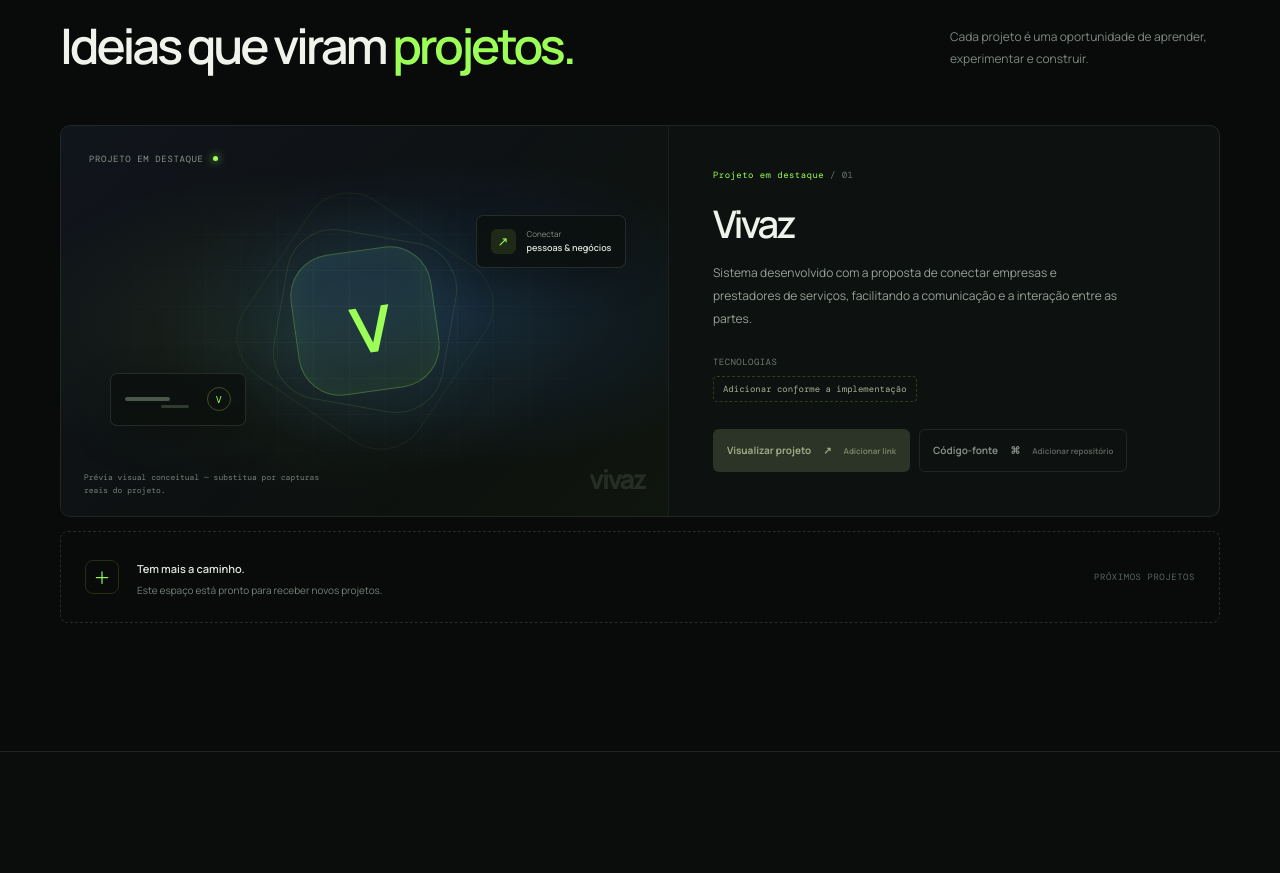
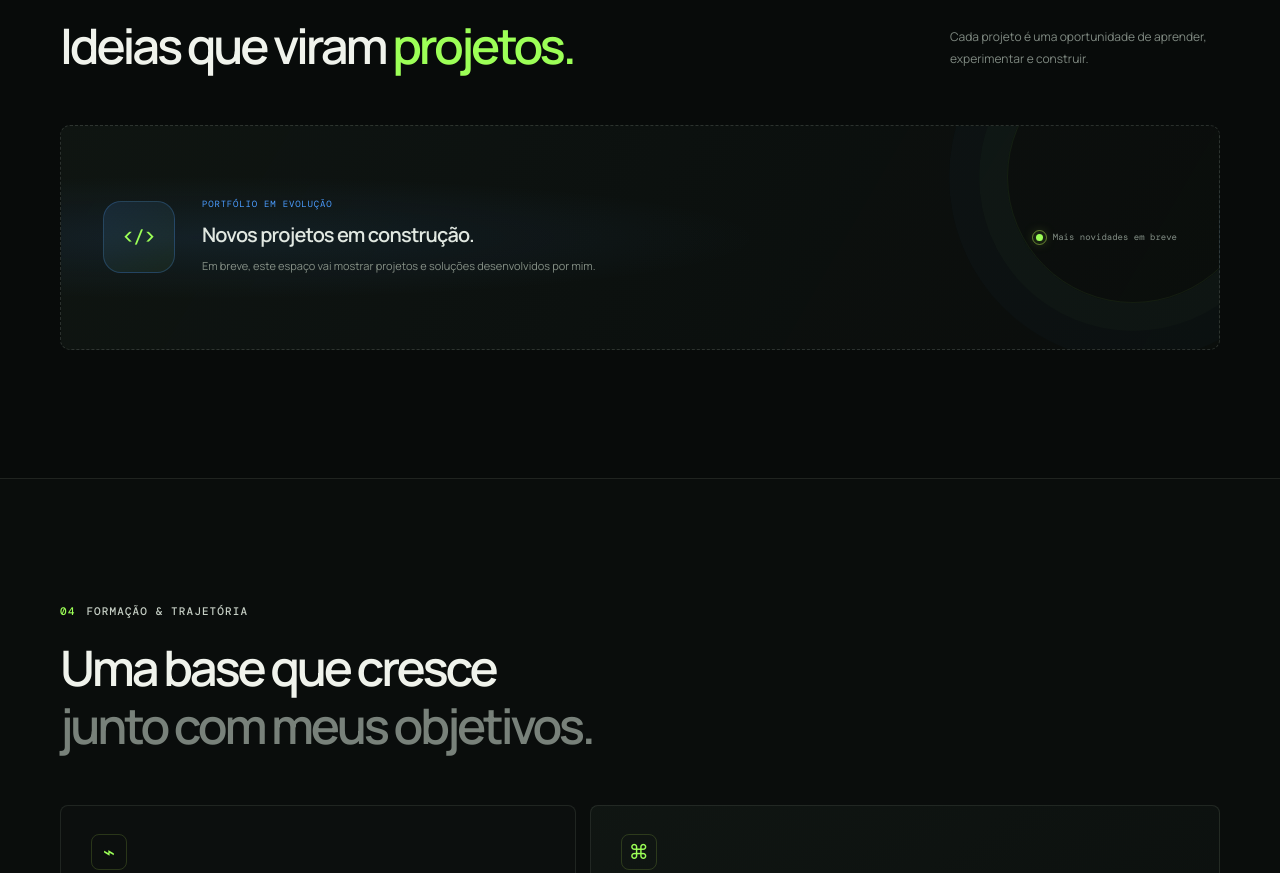
Before and after one commit to Matheus1922/matheus-portfolio, a plain HTML site: page index.html in a window 1280 px wide. Shown: the part 2427-3300 px from the top of the page. Drawn offline with nearby package versions, Linux system fonts and the light colour scheme.

Commit message:
Atualiza perfil GitHub e remove projeto Vivaz

```diff
--- a/index.html
+++ b/index.html
@@ -55,7 +55,7 @@
             </div>
             <div class="hero-socials" aria-label="Redes profissionais">
               <span>Encontre-me</span>
-              <a class="placeholder-link" href="https://github.com/" target="_blank" rel="noopener noreferrer" aria-label="GitHub">GitHub <span aria-hidden="true">↗</span></a>
+              <a class="placeholder-link" href="https://github.com/Matheus1922" target="_blank" rel="noopener noreferrer" aria-label="Perfil de Matheus no GitHub">GitHub <span aria-hidden="true">↗</span></a>
               <a class="placeholder-link" href="#contato" aria-label="Adicionar endereço do LinkedIn">LinkedIn <span aria-hidden="true">↗</span></a>
             </div>
           </div>
@@ -177,35 +177,14 @@
             <p class="heading-aside">Cada projeto é uma oportunidade de aprender, experimentar e construir.</p>
           </div>
 
-          <article class="project-feature">
-            <div class="project-art" aria-label="Representação visual conceitual do projeto Vivaz">
-              <div class="project-art-grid" aria-hidden="true"></div>
-              <div class="vivaz-mark" aria-hidden="true"><span>v</span></div>
-              <span class="project-art-label">PROJETO EM DESTAQUE <i></i></span>
-              <div class="project-mini-card mini-card-top" aria-hidden="true"><span class="mini-icon">↗</span><span>Conectar<br><b>pessoas & negócios</b></span></div>
-              <div class="project-mini-card mini-card-bottom" aria-hidden="true"><span class="mini-line"></span><span class="mini-line short"></span><span class="mini-avatar">V</span></div>
-              <span class="project-art-word" aria-hidden="true">vivaz</span>
-              <span class="project-art-disclaimer">Prévia visual conceitual — substitua por capturas reais do projeto.</span>
+          <div class="projects-empty">
+            <span class="empty-project-icon" aria-hidden="true">&lt;/&gt;</span>
+            <div>
+              <p class="empty-project-label">PORTFÓLIO EM EVOLUÇÃO</p>
+              <h3>Novos projetos em construção.</h3>
+              <p>Em breve, este espaço vai mostrar projetos e soluções desenvolvidos por mim.</p>
             </div>
-            <div class="project-details">
-              <p class="project-kicker"><span>Projeto em destaque</span> / 01</p>
-              <h3>Vivaz</h3>
-              <p class="project-description">Sistema desenvolvido com a proposta de conectar empresas e prestadores de serviços, facilitando a comunicação e a interação entre as partes.</p>
-              <div class="project-tech">
-                <span class="tech-label">Tecnologias</span>
-                <span class="tech-placeholder">Adicionar conforme a implementação</span>
-              </div>
-              <div class="project-links">
-                <span class="button button-disabled" aria-disabled="true">Visualizar projeto <span aria-hidden="true">↗</span><small>Adicionar link</small></span>
-                <span class="button button-outline-disabled" aria-disabled="true">Código-fonte <span aria-hidden="true">⌘</span><small>Adicionar repositório</small></span>
-              </div>
-            </div>
-          </article>
-
-          <div class="project-next">
-            <span class="next-icon" aria-hidden="true">＋</span>
-            <div><strong>Tem mais a caminho.</strong><p>Este espaço está pronto para receber novos projetos.</p></div>
-            <span class="next-label">PRÓXIMOS PROJETOS</span>
+            <span class="empty-project-status"><span class="status-pulse"></span> Mais novidades em breve</span>
           </div>
         </div>
       </section>
@@ -257,7 +236,7 @@
               <a class="placeholder-contact" href="tel:+5511915018496">(11) 91501-8496</a>
               <span class="direct-divider"></span>
               <a class="placeholder-link" href="#contato" aria-label="Adicionar endereço do LinkedIn">LinkedIn <span aria-hidden="true">↗</span></a>
-              <a class="placeholder-link" href="https://github.com/" target="_blank" rel="noopener noreferrer" aria-label="GitHub">GitHub <span aria-hidden="true">↗</span></a>
+              <a class="placeholder-link" href="https://github.com/Matheus1922" target="_blank" rel="noopener noreferrer" aria-label="Perfil de Matheus no GitHub">GitHub <span aria-hidden="true">↗</span></a>
             </div>
           </div>
           <form class="contact-form glass-card" id="contact-form">
--- a/styles.css
+++ b/styles.css
@@ -208,44 +208,14 @@ h1, h2, h3, p { margin-top: 0; }
 .skills-footnote { display: flex; grid-column: 1/-1; align-items: center; gap: 10px; padding-top: 14px; color: #737d75; font: 9px var(--font-mono); }
 
 .projects-section { padding-top: 132px; padding-bottom: 128px; }
-.project-feature { display: grid; min-height: 390px; grid-template-columns: 1.05fr .95fr; overflow: hidden; border: 1px solid var(--line); border-radius: 10px; background: #0d110f; }
-.project-art { position: relative; display: grid; min-height: 390px; overflow: hidden; place-items: center; background: radial-gradient(ellipse at 65% 48%, rgba(44,119,218,.18), transparent 54%), radial-gradient(ellipse at 38% 53%, rgba(119,173,67,.12), transparent 55%), linear-gradient(140deg, #11151c, #0b0f0d 75%); }
-.project-art::after { position: absolute; inset: 0; border-right: 1px solid rgba(255,255,255,.06); background: linear-gradient(130deg, transparent 48%, rgba(197,255,87,.025)); content: ""; pointer-events: none; }
-.project-art-grid { position: absolute; inset: 0; background-image: linear-gradient(rgba(255,255,255,.035) 1px, transparent 1px), linear-gradient(90deg, rgba(255,255,255,.035) 1px, transparent 1px); background-size: 36px 36px; mask-image: radial-gradient(ellipse at center, black, transparent 75%); }
-.vivaz-mark { position: relative; z-index: 1; display: grid; width: 142px; height: 142px; place-items: center; transform: rotate(-8deg); border: 1px solid rgba(156,255,87,.27); border-radius: 42px; background: linear-gradient(145deg, rgba(75,157,255,.14), rgba(156,255,87,.055)); box-shadow: 0 0 80px rgba(75,157,255,.1), inset 0 0 35px rgba(156,255,87,.06); }
-.vivaz-mark::before, .vivaz-mark::after { position: absolute; width: 170px; height: 170px; transform: rotate(18deg); border: 1px solid rgba(197,255,87,.1); border-radius: 48px; content: ""; }
-.vivaz-mark::after { width: 210px; height: 210px; transform: rotate(42deg); border-color: rgba(197,255,87,.06); }
-.vivaz-mark span { color: var(--accent); font-size: 84px; font-weight: 500; letter-spacing: -.12em; line-height: 1; }
-.project-art-label { position: absolute; top: 27px; left: 28px; display: flex; align-items: center; gap: 9px; color: #89938a; font: 9px var(--font-mono); letter-spacing: .07em; }
-.project-art-label i { width: 5px; height: 5px; border-radius: 50%; background: var(--accent); box-shadow: 0 0 8px var(--accent); }
-.project-mini-card { position: absolute; z-index: 1; display: flex; align-items: center; gap: 11px; padding: 12px 14px; border: 1px solid rgba(217,234,212,.12); border-radius: 7px; background: rgba(12,17,14,.82); box-shadow: 0 10px 35px rgba(0,0,0,.26); backdrop-filter: blur(10px); color: #879188; font-size: 8px; line-height: 1.6; }
-.project-mini-card b { color: #dbe3da; font-size: 9px; font-weight: 600; }
-.mini-card-top { top: 23%; right: 7%; }
-.mini-icon { display: grid; width: 25px; height: 25px; place-items: center; border-radius: 6px; background: rgba(197,255,87,.1); color: var(--accent); font-size: 13px; }
-.mini-card-bottom { bottom: 23%; left: 8%; width: 136px; height: 53px; }
-.mini-line { width: 45px; height: 4px; border-radius: 3px; background: #4a574a; }
-.mini-line.short { position: absolute; top: 31px; left: 50px; width: 28px; height: 3px; background: #303a31; }
-.mini-avatar { display: grid; width: 24px; height: 24px; place-items: center; margin-left: auto; border: 1px solid rgba(197,255,87,.25); border-radius: 50%; color: var(--accent); font: 10px var(--font-mono); }
-.project-art-word { position: absolute; right: 24px; bottom: 19px; color: rgba(214,228,208,.12); font-size: 27px; font-weight: 800; letter-spacing: -.09em; }
-.project-art-disclaimer { position: absolute; z-index: 2; bottom: 19px; left: 23px; max-width: 250px; color: #788178; font: 8px/1.6 var(--font-mono); }
-.project-details { display: flex; flex-direction: column; justify-content: center; padding: 42px 44px; }
-.project-kicker { margin-bottom: 16px; color: #69736b; font: 9px var(--font-mono); letter-spacing: .05em; }
-.project-kicker span { color: var(--accent); }
-.project-details h3 { margin-bottom: 13px; font-size: 38px; font-weight: 600; letter-spacing: -.07em; }
-.project-description { max-width: 410px; margin-bottom: 25px; color: #98a198; font-size: 12px; line-height: 1.9; }
-.project-tech { display: flex; flex-direction: column; gap: 8px; margin-bottom: 27px; }
-.tech-label { color: #6f7970; font: 9px var(--font-mono); letter-spacing: .05em; text-transform: uppercase; }
-.tech-placeholder { width: fit-content; padding: 6px 9px; border: 1px dashed rgba(197,255,87,.19); border-radius: 4px; color: #a6b095; font: 9px var(--font-mono); }
-.project-links { display: flex; flex-wrap: wrap; gap: 9px; }
-.button-disabled, .button-outline-disabled { min-height: 43px; padding-inline: 13px; cursor: not-allowed; font-size: 10px; opacity: .7; }
-.button-disabled { background: #394332; color: #d7edb4; }
-.button-outline-disabled { border-color: rgba(255,255,255,.12); color: #b5beb6; }
-.project-links small { color: inherit; font-size: 8px; opacity: .65; }
-.project-next { display: flex; min-height: 92px; align-items: center; gap: 18px; margin-top: 14px; padding: 18px 24px; border: 1px dashed rgba(214,231,214,.15); border-radius: 8px; }
-.next-icon { display: grid; width: 34px; height: 34px; flex: 0 0 34px; place-items: center; border: 1px solid rgba(197,255,87,.15); border-radius: 8px; color: var(--accent); font-size: 17px; }
-.project-next strong { color: #dce4dc; font-size: 11px; font-weight: 600; }
-.project-next p { margin: 5px 0 0; color: #778178; font-size: 10px; }
-.next-label { margin-left: auto; color: #59645c; font: 9px var(--font-mono); letter-spacing: .06em; }
+.projects-empty { position: relative; display: flex; min-height: 225px; align-items: center; gap: 27px; overflow: hidden; padding: 36px 42px; border: 1px dashed rgba(214,231,214,.16); border-radius: 10px; background: radial-gradient(ellipse at 12% 50%, rgba(75,157,255,.09), transparent 39%), linear-gradient(120deg, rgba(17,23,20,.82), rgba(11,15,13,.72)); }
+.projects-empty::after { position: absolute; top: -75px; right: -40px; width: 250px; height: 250px; border: 1px solid rgba(156,255,87,.07); border-radius: 50%; box-shadow: 0 0 0 28px rgba(156,255,87,.018), 0 0 0 58px rgba(75,157,255,.018); content: ""; pointer-events: none; }
+.empty-project-icon { display: grid; width: 72px; height: 72px; flex: 0 0 72px; place-items: center; border: 1px solid rgba(75,157,255,.24); border-radius: 18px; background: linear-gradient(145deg, rgba(75,157,255,.12), rgba(156,255,87,.06)); color: var(--accent); font: 500 18px var(--font-mono); }
+.empty-project-label { margin-bottom: 11px; color: var(--blue); font: 9px var(--font-mono); letter-spacing: .09em; }
+.projects-empty h3 { margin-bottom: 8px; color: #e1e8e1; font-size: 20px; font-weight: 600; letter-spacing: -.04em; }
+.projects-empty div > p:last-child { margin: 0; color: #869187; font-size: 11px; line-height: 1.8; }
+.empty-project-status { display: flex; align-items: center; gap: 10px; margin-left: auto; color: #859087; font: 9px var(--font-mono); white-space: nowrap; }
+.empty-project-status .status-pulse::after { animation: none; }
 
 .journey-section { padding-top: 124px; padding-bottom: 132px; border-top: 1px solid var(--line); background: rgba(255,255,255,.012); }
 .journey-grid { display: grid; grid-template-columns: .9fr 1.1fr; gap: 14px; }
@@ -306,7 +276,6 @@ h1, h2, h3, p { margin-top: 0; }
   .hero-visual { transform: scale(.88); }
   .about-grid { gap: 55px; }
   .skills-grid { grid-template-columns: repeat(3, 1fr); }
-  .project-details { padding: 34px 29px; }
   .contact-container { gap: 55px; }
 }
 
@@ -352,12 +321,11 @@ h1, h2, h3, p { margin-top: 0; }
   .skill-icon { margin-bottom: 17px; }
   .skill-card h3 { font-size: 12px; }
   .skill-card p { font-size: 9px; }
-  .project-feature { grid-template-columns: 1fr; }
-  .project-art { min-height: 300px; }
-  .project-details { padding: 31px 24px; }
-  .project-details h3 { font-size: 34px; }
-  .project-next { padding: 16px; gap: 12px; }
-  .next-label { display: none; }
+  .projects-empty { min-height: 210px; align-items: flex-start; gap: 17px; padding: 25px 20px; }
+  .empty-project-icon { width: 49px; height: 49px; flex-basis: 49px; border-radius: 13px; font-size: 13px; }
+  .projects-empty h3 { font-size: 17px; }
+  .projects-empty div > p:last-child { font-size: 10px; }
+  .empty-project-status { position: absolute; right: 20px; bottom: 19px; font-size: 8px; }
   .journey-grid { grid-template-columns: 1fr; }
   .journey-card { min-height: auto; padding: 23px; }
   .contact-container { grid-template-columns: 1fr; gap: 40px; }
```
